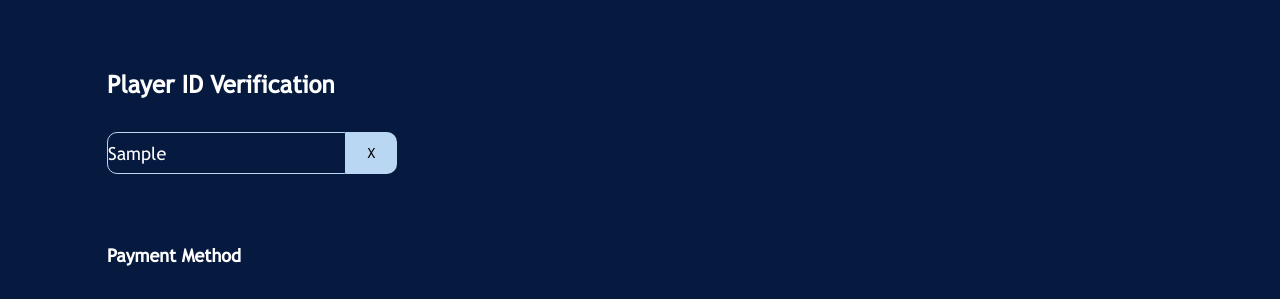
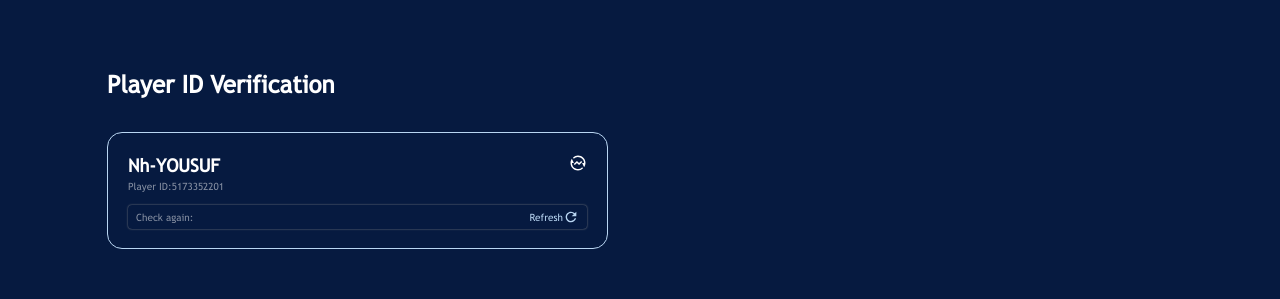
Before and after one commit to YOUSUFABDI/Baargeele, a React (Vite) app: page / in a window 1280 px wide. Both pictures are taken after typing "Sample" into the empty fields and a click on the button "OK". Shown: the part 281-580 px from the top of the page. Built offline with nearby package versions, Linux system fonts and the light colour scheme; no server answers.

Commit message:
check info

```diff
--- /dev/null
+++ b/src/components/HomePage/CheckInfo/CheckInfo.jsx
@@ -0,0 +1,38 @@
+import "./check_info.css";
+import { RiExchangeFundsFill } from "react-icons/ri";
+import { MdOutlineRefresh } from "react-icons/md";
+
+const CheckInfo = ({ setEnteredId }) => {
+  const handleBackBtn = () => {
+    setEnteredId(false);
+  };
+
+  return (
+    <div className="check__info">
+      <div className="check__info__banner">
+        <div className="check__info__head">
+          <span>Nh-YOUSUF</span>
+          <span onClick={handleBackBtn}>
+            <RiExchangeFundsFill />
+          </span>
+        </div>
+
+        <div className="check__info__middle">
+          <span>Player ID:</span>
+          <span>5173352201</span>
+        </div>
+      </div>
+      <div className="check__info__footer">
+        <span>Check again:</span>
+        <div className="check__info__refresh">
+          <span>Refresh</span>
+          <span>
+            <MdOutlineRefresh />
+          </span>
+        </div>
+      </div>
+    </div>
+  );
+};
+
+export default CheckInfo;
--- /dev/null
+++ b/src/components/HomePage/CheckInfo/check_info.css
@@ -0,0 +1,90 @@
+/* MOBILE CHECK INFO SECTION */
+.check__info {
+  display: flex;
+  flex-direction: column;
+  gap: 13px;
+  width: 100%;
+  background-color: transparent;
+  border: 1px solid var(--light);
+  border-radius: 15px;
+  height: 117px;
+  padding: 21px 20px;
+  margin-block-start: 14px;
+}
+
+.check__info__banner {
+  display: flex;
+  flex-direction: column;
+  gap: 5px;
+}
+
+.check__info__head {
+  display: flex;
+  align-items: center;
+  justify-content: space-between;
+}
+
+.check__info__head span:nth-child(1) {
+  color: var(--white);
+  font-size: 1.125rem;
+  font-weight: bold;
+}
+
+.check__info__head span:nth-child(2) {
+  color: var(--white);
+  font-size: 1.125rem;
+  cursor: pointer;
+}
+
+.check__info__middle {
+  display: flex;
+  align-items: center;
+}
+
+.check__info__middle span:nth-child(1),
+.check__info__middle span:nth-child(2) {
+  color: var(--white);
+  opacity: 0.5;
+  font-size: 0.625rem;
+}
+
+.check__info__footer {
+  display: flex;
+  align-items: center;
+  justify-content: space-between;
+  height: 24px;
+  background-color: transparent;
+  box-shadow: 0px 0px 2px #888888;
+  border-radius: 4px;
+  padding: 6px 8px;
+}
+
+.check__info__refresh {
+  display: flex;
+  align-items: center;
+}
+
+.check__info__footer span:nth-child(1) {
+  color: var(--white);
+  opacity: 0.5;
+  font-size: 0.625rem;
+}
+
+.check__info__refresh span:nth-child(1) {
+  color: var(--light);
+  opacity: 1;
+  font-size: 0.625rem;
+}
+
+.check__info__refresh span:nth-child(2) {
+  color: var(--light);
+  margin-top: 4px;
+  align-self: flex-end;
+}
+
+@media (min-width: 37.5em) {
+  .check__info {
+    width: 47%;
+    margin-block-start: 34px;
+  }
+}
--- a/src/components/HomePage/Home.jsx
+++ b/src/components/HomePage/Home.jsx
@@ -1,10 +1,11 @@
 import { useEffect, useState } from "react";
 import "./home.css";
 import Header from "../Header/Header";
-import PlayerIdSection from "./PlayerIdSection";
-import PaymentSection from "./PaymentSection";
-import ProductSection from "./ProductSection";
-import FooterPayment from "./FooterPayment";
+import PlayerIdSection from "./PlayerIdSection/PlayerIdSection";
+import PaymentSection from "./PaymentSection/PaymentSection";
+import ProductSection from "./ProductSection/ProductSection";
+import FooterPayment from "./FooterSection/FooterPayment";
+import CheckInfo from "./CheckInfo/CheckInfo";
 
 const Home = () => {
   const [entredId, setEnteredId] = useState(false);
@@ -21,6 +22,7 @@ const Home = () => {
       />
       <div className="home__container">
         <PlayerIdSection setEnteredId={setEnteredId} entredId={entredId} />
+        {entredId ? <CheckInfo setEnteredId={setEnteredId} /> : null}
         <PaymentSection />
         <ProductSection
           setproducts={setproducts}
--- a/src/components/HomePage/PlayerIdSection.jsx
+++ b/src/components/HomePage/PlayerIdSection/PlayerIdSection.jsx
@@ -1,10 +1,15 @@
+import { useEffect } from "react";
 import "./playerIdSection.css";
 
 const PlayerIdSection = ({ entredId, setEnteredId }) => {
+  const handleOkBtn = () => {
+    setEnteredId(!entredId);
+  };
+
   return (
     <div className="home__player__id__verfy">
       <span className="home__title">Player ID Verification</span>
-      <div className="home__player__id">
+      <div className={`${entredId ? "hide__verify" : "home__player__id"}`}>
         <form
           className="home__form__control"
           onSubmit={(e) => e.preventDefault()}
@@ -14,12 +19,7 @@ const PlayerIdSection = ({ entredId, setEnteredId }) => {
             type="text"
             placeholder="Enter Player ID"
           />
-          <button
-            className="home__player__submit__btn"
-            onClick={() => {
-              setEnteredId(!entredId);
-            }}
-          >
+          <button className="home__player__submit__btn" onClick={handleOkBtn}>
             {entredId ? "X" : "OK"}
           </button>
         </form>
--- a/src/components/HomePage/playerIdSection.css
+++ b/src/components/HomePage/PlayerIdSection/playerIdSection.css
@@ -1,10 +1,15 @@
 /* MOBILE PLAYER ID SECTION */
 .home__player__id__verfy {
+  width: 100%;
   display: flex;
   flex-direction: column;
   justify-content: center;
   gap: 14px;
   margin-block-start: 31px;
+}
+
+.hide__verify {
+  display: none;
 }
 
 .home__title {
@@ -19,8 +24,10 @@
 }
 
 .home__player__id__input {
-  height: 36px;
-  width: 191px;
+  height: 40px;
+  width: 100%;
+  padding-left: var(--input-padding);
+  text-align: left;
   outline: none;
   border-top-left-radius: 8px;
   border-bottom-left-radius: 8px;
@@ -35,11 +42,11 @@
 ::placeholder {
   color: var(--white);
   opacity: 0.5;
-  padding: 8px;
+  text-align: left;
 }
 
 .home__player__submit__btn {
-  height: 36px;
+  height: 40px;
   width: 41px;
   border-top-right-radius: 8px;
   border-bottom-right-radius: 8px;
@@ -59,15 +66,15 @@
   }
 
   .home__player__id__input {
-    width: 239px;
-    height: 42px;
+    width: 50%;
+    height: 45px;
     border-top-left-radius: 10px;
     border-bottom-left-radius: 10px;
   }
 
   .home__player__submit__btn {
     width: 51px;
-    height: 42px;
+    height: 45px;
     border-top-right-radius: 10px;
     border-bottom-right-radius: 10px;
   }
@@ -83,4 +90,8 @@
   .home__player__id__verfy {
     margin-block-start: 71px;
   }
+
+  .home__player__id__input {
+    width: 43%;
+  }
 }
--- a/src/style.css
+++ b/src/style.css
@@ -18,6 +18,7 @@
   --black: #000;
   --white: #fff;
   --paddingX: 0 22px;
+  --input-padding: 8px;
 }
 
 * {
```
Also changed, not shown: src/components/HomePage/PaymentSection/PaymentSection.jsx (renamed from src/components/HomePage/PaymentSection.jsx, +4 -4 lines), src/components/HomePage/ProductSection/ProductSection.jsx (renamed from src/components/HomePage/ProductSection.jsx, +6 -4 lines), src/components/HomePage/FooterSection/FooterPayment.jsx (renamed from src/components/HomePage/FooterPayment.jsx), src/components/HomePage/FooterSection/footerPayment.css (renamed from src/components/HomePage/footerPayment.css), src/components/HomePage/PaymentSection/paymentSection.css (renamed from src/components/HomePage/paymentSection.css), src/components/HomePage/ProductSection/productSection.css (renamed from src/components/HomePage/productSection.css).
